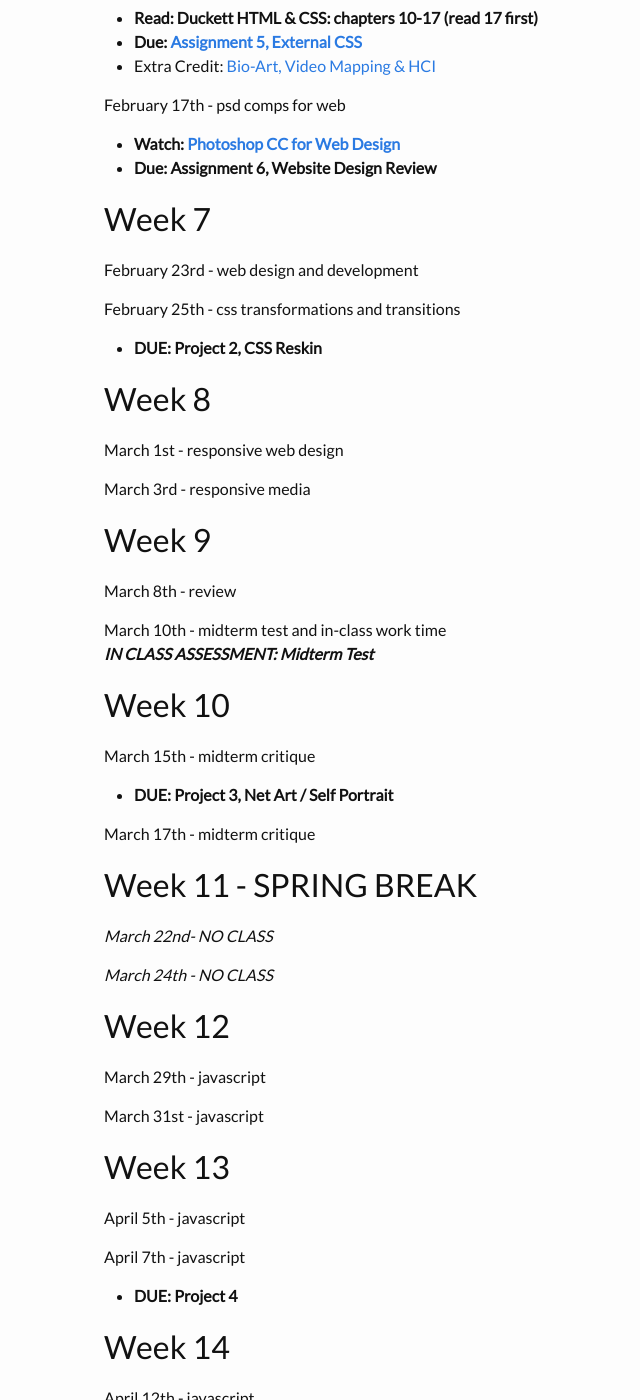
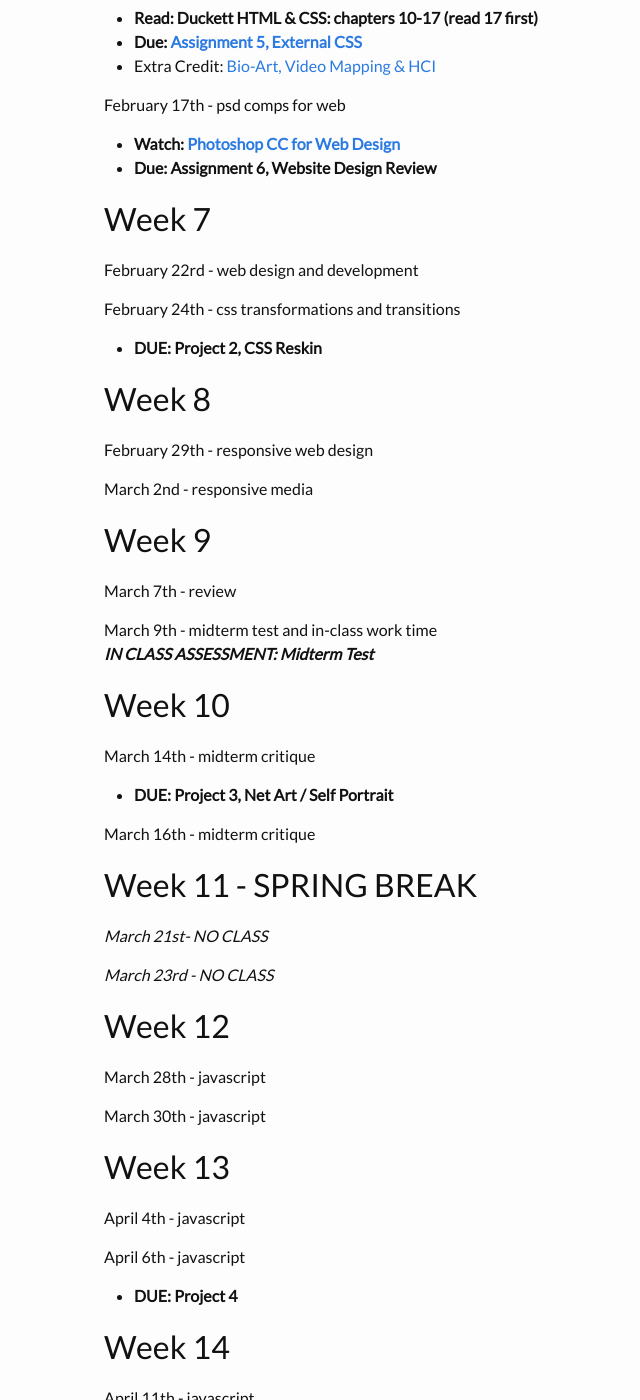
Before and after one commit to coloringchaos/web-spring-16, a Jekyll site: the page built from timeline.md, in a window 1280 px wide and 1400 px high, scrolled down 1223 px. Shown: the whole window, without its empty margins (166-806 px from the left). Built offline with Jekyll 4.4.1, drawn with Linux system fonts in a browser that asks for light colours; some of the changed text lies outside the part shown.

```diff
--- a/timeline.md
+++ b/timeline.md
@@ -57,66 +57,66 @@ February 17th - psd comps for web
 + **Due: Assignment 6, Website Design Review**
 
 # Week 7
-February 23rd - web design and development
+February 22rd - web design and development
 
-February 25th - css transformations and transitions
+February 24th - css transformations and transitions
 
 + **DUE: Project 2, CSS Reskin**
 
 # Week 8
-March 1st - responsive web design
+February 29th - responsive web design
 
-March 3rd - responsive media
+March 2nd - responsive media
 
 # Week 9
-March 8th - review
+March 7th - review
 
-March 10th - midterm test and in-class work time <br>
+March 9th - midterm test and in-class work time <br>
 ***IN CLASS ASSESSMENT: Midterm Test***
 
 # Week 10
 
-March 15th - midterm critique
+March 14th - midterm critique
 
 + **DUE: Project 3, Net Art / Self Portrait**
 
-March 17th - midterm critique
+March 16th - midterm critique
 
 # Week 11 - SPRING BREAK
-*March 22nd- NO CLASS*
+*March 21st- NO CLASS*
 
-*March 24th - NO CLASS*
+*March 23rd - NO CLASS*
 
 # Week 12
-March 29th - javascript
+March 28th - javascript
 
-March 31st - javascript
+March 30th - javascript
 
 # Week 13
-April 5th - javascript
+April 4th - javascript
 
-April 7th - javascript
+April 6th - javascript
 
 + **DUE: Project 4**
 
 # Week 14
-April 12th - javascript
+April 11th - javascript
 
-April 14th - javascript
+April 13th - javascript
 
 + **DUE: Project 5**
 
 # Week 15
-April 19th - APIs
+April 18th - APIs
 
-April 21st - web frameworks
+April 20th - web frameworks
 
 # Week 16
-April 26th - review
+April 25th - review
 
 + **DUE: Project 6**
 
-April 28th - review and in-class work time<br>
+April 27th - review and in-class work time<br>
 ***IN CLASS ASSESSMENT: Web Practicum***
 
 # FINALS SCHEDULE
```
Also changed, not shown: _posts/2016-02-03-css-notes.md (added, +53 -0 lines).
